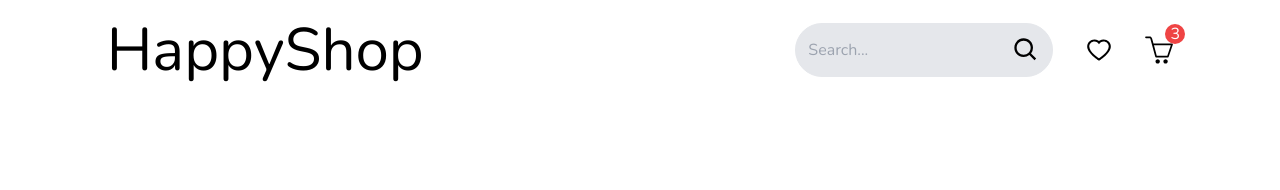
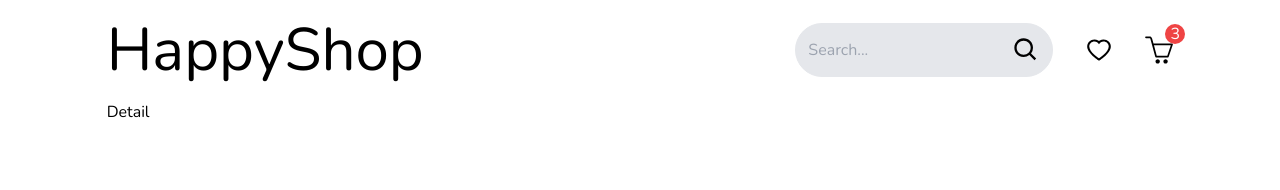
Before and after one commit to helinakdogan/ecommerce, a React (Create React App) app: page /products/1 in a window 1280 px wide. Before the commit this address had no page. Shown: the top 190 px of the page. Built offline with nearby package versions, Linux system fonts and the light colour scheme.

Commit message:
04.05.2023

```diff
--- a/src/App.js
+++ b/src/App.js
@@ -4,6 +4,7 @@ import Navbar from "./components/navbar/Navbar";
 import PageContainer from "./containers/PageContainer";
 import "slick-carousel/slick/slick.css";
 import "slick-carousel/slick/slick-theme.css";
+import Detail from "./pages/Detail";
 
 
 function App() {
@@ -15,6 +16,7 @@ function App() {
           <Navbar />
           <Routes>
             <Route path="/" element={<Home />} />
+            <Route path="/products/:id" element={<Detail />} />
           </Routes>
         </Router>
       </PageContainer>
--- a/src/components/home/Products.jsx
+++ b/src/components/home/Products.jsx
@@ -58,7 +58,7 @@ const Products = ({category, sort}) => {
           <>
             <div className='flex flex-wrap'>
               {
-                currentItems?.map((product, i) => (
+                currentItems?.sort((a,b) => sort == "inc" ? a.price - b.price : sort == "dec" ? b.price - a.price : null)?.map((product, i) => (
                   <Product key={i} product={product} />
                 ))
               }
--- /dev/null
+++ b/src/pages/Detail.jsx
@@ -0,0 +1,9 @@
+import React from 'react'
+
+const Detail = () => {
+  return (
+    <div>Detail</div>
+  )
+}
+
+export default Detail
```
